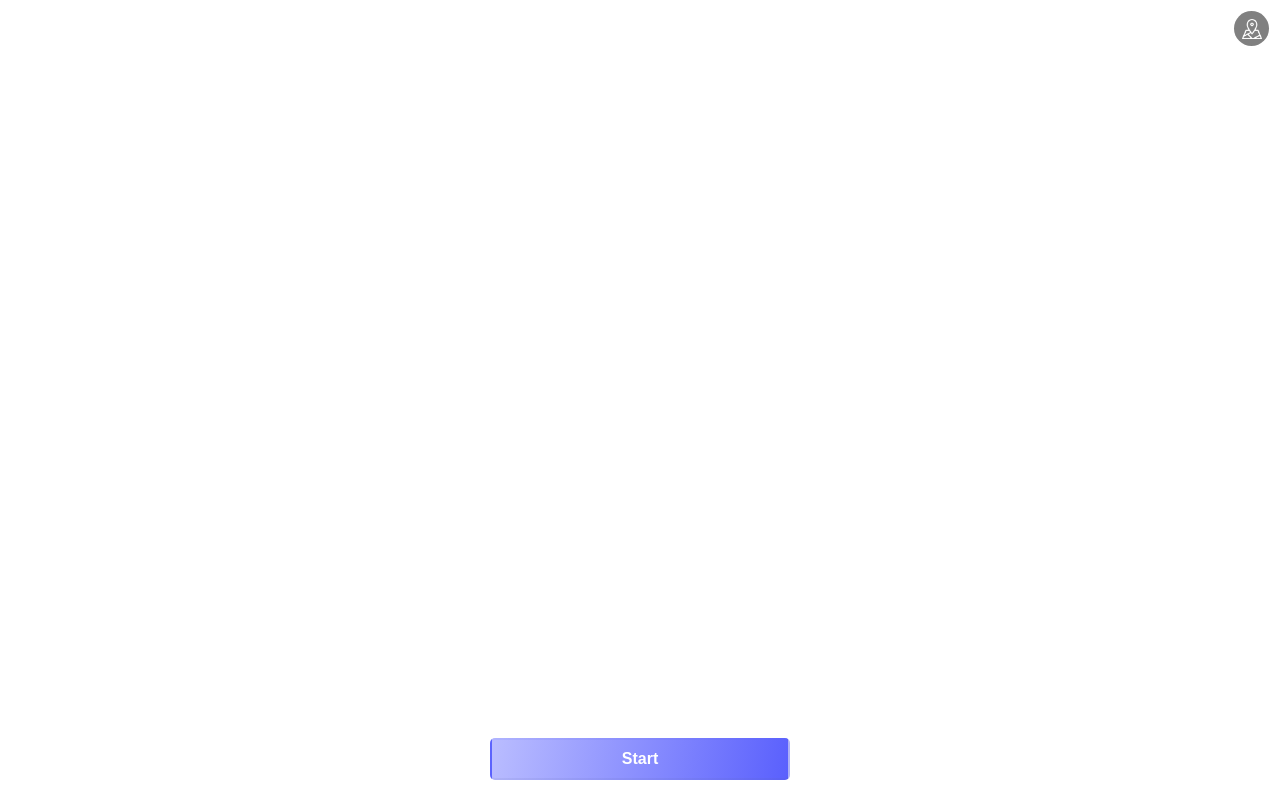
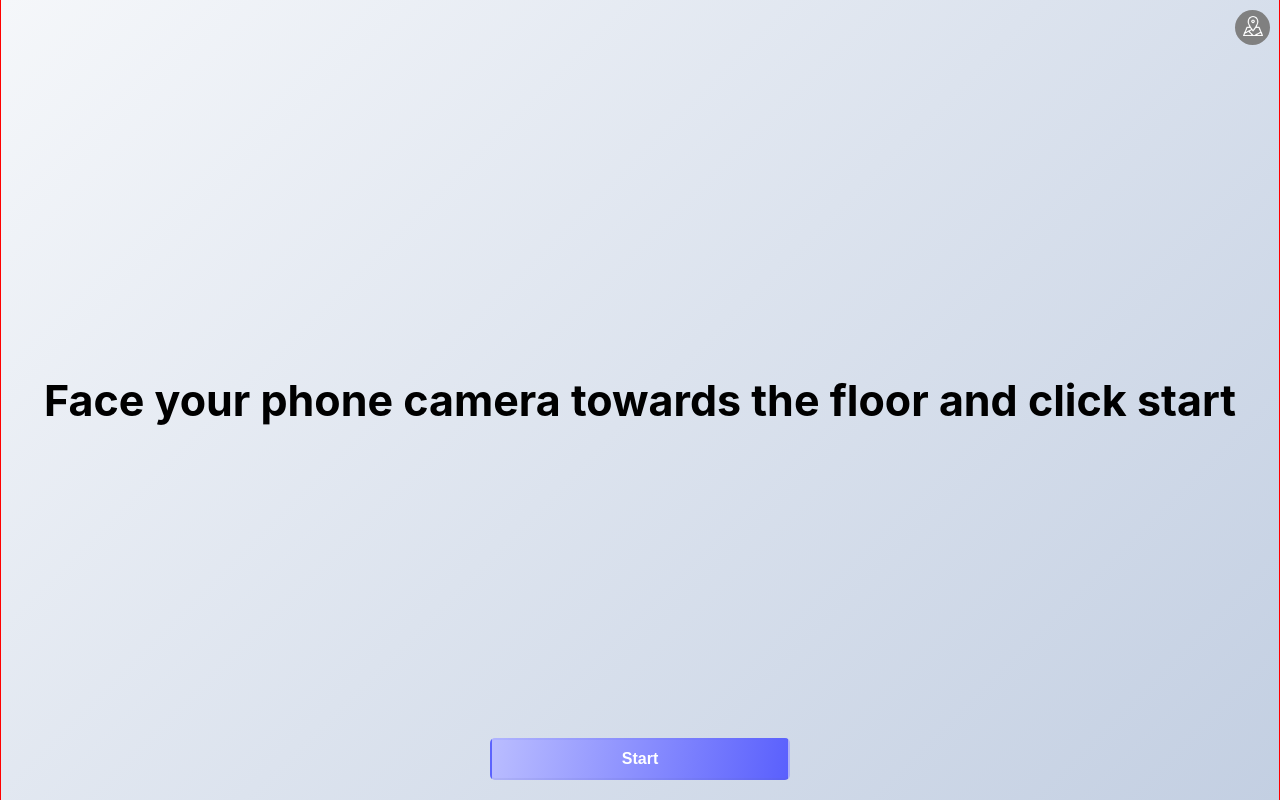
Before and after one commit to sivaramanRW/arSceneTest, a React (Create React App) app: page /navwebxr in a window 1280 px wide. Built offline with nearby package versions, Linux system fonts and the light colour scheme.

Commit message:
did the UI based on the model

```diff
--- a/public/index.html
+++ b/public/index.html
@@ -26,6 +26,7 @@
     <!-- Scripts for AR.js and A-Frame -->
     <script src="https://aframe.io/releases/0.8.0/aframe.min.js"></script>
     <script src="https://raw.githack.com/AR-js-org/AR.js/master/aframe/build/aframe-ar-nft.js"></script>
+    <!-- <script src="https://launchar.app/sdk/v1?key=vBcuvR3UfxreuZpCG0cBhpntbSuF7Kir&redirect=true"></script> -->
   </head>
   <body>
     <noscript>You need to enable JavaScript to run this app.</noscript>
--- a/src/App.js
+++ b/src/App.js
@@ -5,7 +5,6 @@ import Interele from './Interele';
 import { BrowserRouter as Router, Routes, Route } from "react-router-dom";
 import Nav from './Nav';
 import Camera from './camera';
-import MapModel from './MapModel';
 
 function App() {
   return (
@@ -15,7 +14,6 @@ function App() {
         <Route path = "/" element = {<Interele />}/>
         <Route path = "/navwebxr" element = {<Nav />}/>
         <Route path = "/camera" element = {<Camera />}/>
-        <Route path = "/mapmodel" element = {<MapModel />}/>
       </Routes>
     </Router></div>
   );
--- a/src/MapModel.css
+++ b/src/MapModel.css
@@ -1,29 +1,38 @@
-.floor-map-containers{
-    height: 100%;
-    width: 100%;
-    background-color: white;
-    justify-content: end;
-    place-items: start;
-    display: flex;
+.floor-map-container {
+  position: relative;
+  width: 100%;
+  height: 100vh;
+  overflow: hidden;
 }
 
-.map-close-icon-path{
-    position: absolute;
-    top: 1px;
-    right: 1px;
-    cursor: pointer;
-    background-color: grey;
-    height: 35px;
-    width: 35px;
-    border-radius: 50%;
-    margin-top: 10px;
-    margin-right: 10px;
-    display: flex;
-    place-items: center;
-    justify-content: center;
-  }
+.main-content {
+  width: 100%;
+  height: 100%;
+}
 
-  .map-icon-path{
-    height: 20px;
-    width: 20px;
-  }
+.toggle-button {
+  position: absolute;
+  top: 10px;
+  right: 10px;
+  z-index: 10;
+  background-color: grey;
+  color: white;
+  border: none;
+  border-radius: 50%;
+  cursor: pointer;
+  height: 35px;
+  width: 35px;
+}
+
+.text-message{
+  border: 1px solid red;
+  font-size: 43px;
+  font-weight: bold;
+  height: 100%;
+  width: 100%;
+  text-align: center;
+  display: flex;
+  justify-content: center;
+  place-items: center;
+  padding: 10px 10px;
+}
--- a/src/MapModel.js
+++ b/src/MapModel.js
@@ -1,13 +1,11 @@
-import React, { useRef, useEffect } from 'react';
+import React, { useRef, useEffect, useState } from 'react';
 import * as THREE from 'three';
 import { GLTFLoader } from 'three/examples/jsm/loaders/GLTFLoader';
 import { OrbitControls } from 'three/examples/jsm/controls/OrbitControls';
 import './MapModel.css';
-import { useState } from 'react';
-import userEvent from '@testing-library/user-event';
+import { FaTimes } from 'react-icons/fa';
 
 const FloorMap = ({ path }) => {
-
   const modelCoordinates = {
     "BF": [0.1, 13],
     "BG": [-1, 13],
@@ -101,16 +99,20 @@ const FloorMap = ({ path }) => {
   };
 
   const containerRef = useRef(null);
-  const [button, setButton] = useState(true);
-  let userPos = modelCoordinates[path];
+  const [modelVisible, setModelVisible] = useState(false);
+  const userPos = modelCoordinates[path];
 
-  const model = () => {
-    setButton(false);
-    console.log('map', path);
+  useEffect(() => {
+    if (!modelVisible) return;
 
     const container = containerRef.current;
     const scene = new THREE.Scene();
-    const camera = new THREE.PerspectiveCamera(70, container.clientWidth / container.clientHeight, 0.1, 1000);
+    const camera = new THREE.PerspectiveCamera(
+      70,
+      container.clientWidth / container.clientHeight,
+      0.1,
+      1000
+    );
     camera.position.set(userPos[0], 5, userPos[1]);
 
     const ambientLight = new THREE.AmbientLight(0xffffff, 1);
@@ -119,7 +121,6 @@ const FloorMap = ({ path }) => {
     const directionalLight = new THREE.DirectionalLight(0xffffff, 1);
     directionalLight.position.set(0, 1, 1).normalize();
     scene.add(directionalLight);
-
 
     const renderer = new THREE.WebGLRenderer({ antialias: true, alpha: true });
     renderer.setSize(container.clientWidth, container.clientHeight);
@@ -133,9 +134,12 @@ const FloorMap = ({ path }) => {
     controls.minDistance = 1;
     controls.maxDistance = 100;
 
+    let model;
     const loader = new GLTFLoader();
-    loader.load('floor3d.glb', function (gltf) {
-      const model = gltf.scene;
+    loader.load(
+      'floor3d.glb',
+      function (gltf) {
+        model = gltf.scene;
         scene.add(model);
 
         const dotGeometry = new THREE.BoxGeometry(0.1, 0.1, 0.1);
@@ -144,9 +148,12 @@ const FloorMap = ({ path }) => {
         const dot1 = new THREE.Mesh(dotGeometry, dotMaterial);
         dot1.position.set(userPos[0], 0.6, userPos[1]);
         model.add(dot1);
-    }, undefined, function (error) {
+      },
+      undefined,
+      function (error) {
         console.error(error);
-    });
+      }
+    );
 
     const animate = function () {
       requestAnimationFrame(animate);
@@ -170,13 +177,19 @@ const FloorMap = ({ path }) => {
       renderer.dispose();
       controls.dispose();
     };
-  }
+  }, [path, userPos, modelVisible]);
+
+  const toggleModel = () => {
+    setModelVisible(!modelVisible);
+  };
 
   return (
-    <div className='floor-map-containers' ref={containerRef}>
-      <div className='map-close-icon-path' onClick={model}>
-        <img className = "map-icon-path" src='map.png' alt = "map_icon"></img>
-      </div>
+    <div className="floor-map-container">
+      <div className="main-content" ref={containerRef} style={{ display: modelVisible ? 'block' : 'none' }}></div>
+      {!modelVisible && <div className="text-message">Face your phone camera towards the floor and click start</div>}
+      <button className="toggle-button" onClick={toggleModel}>
+        {modelVisible ? <FaTimes />:  <img src = "map.png" alt = "mapicon" style={{height : "20px", width : "20px"}}></img>}
+      </button>
     </div>
   );
 };
--- a/src/Nav.css
+++ b/src/Nav.css
@@ -235,6 +235,8 @@
   top: 1px;
   right: 1px;
   cursor: pointer;
+  margin-top: 5px;
+  margin-right: 5px;
 }
 
 .close-icon-two > svg {
@@ -629,8 +631,8 @@
   top: 50%;
   left: 50%;
   transform: translate(-50%, -50%);
-  width: 90%;
-  height: 80vh;
+  width: 95%;
+  height: 95vh;
   display: flex;
   flex-direction: column;
   align-items: center;
--- a/src/Nav.js
+++ b/src/Nav.js
@@ -20,7 +20,9 @@ let count = 0;
 const Nav = () => {
 
   const location = useLocation();
-  const { userLocDetected, userPosDetected} = location.state || {}
+  // const { userLocDetected, userPosDetected} = location.state || {}
+  const userLocDetected = 'TB';
+  const userPosDetected = "rooms";
   const mountRef = useRef(null);
   const sceneRef = useRef(null);
   const modelRef = useRef(null);
@@ -687,8 +689,7 @@ const Nav = () => {
       </>
     ) : (
       <div className="landing-container" style={{ top: '50%', left: '50%', transform: 'translate(-50%, -50%)',}}>
-
-          <div className='floor-map-container'>
+        <div className='floor-map-container'>
           <MapModel path = {userLocDetected} />
         </div>
          <button className="custom-ar-button" onClick={startAR}> Start</button>
--- a/src/PathModel.js
+++ b/src/PathModel.js
@@ -124,7 +124,7 @@ const FloorMap = ({ path }) => {
   const convertedCoordinates = ModelPathTemp.map(coord => [coord.x, coord.y]);
 
 
-  const model = () => {
+  useEffect(() => {
 
     setButton(false);
     console.log('gg',convertedCoordinates);
@@ -202,12 +202,10 @@ const FloorMap = ({ path }) => {
       renderer.dispose();
       controls.dispose();
     };
-  }
+  },[]);
 
   return (
-    <div className='path-map-containers' ref={containerRef}>
-      {button && <button onClick={model}>Map</button>}
-    </div>
+    <div className='path-map-containers' ref={containerRef}></div>
   );
 };
 
```
Lines whose indentation alone changed are shown as unchanged.
